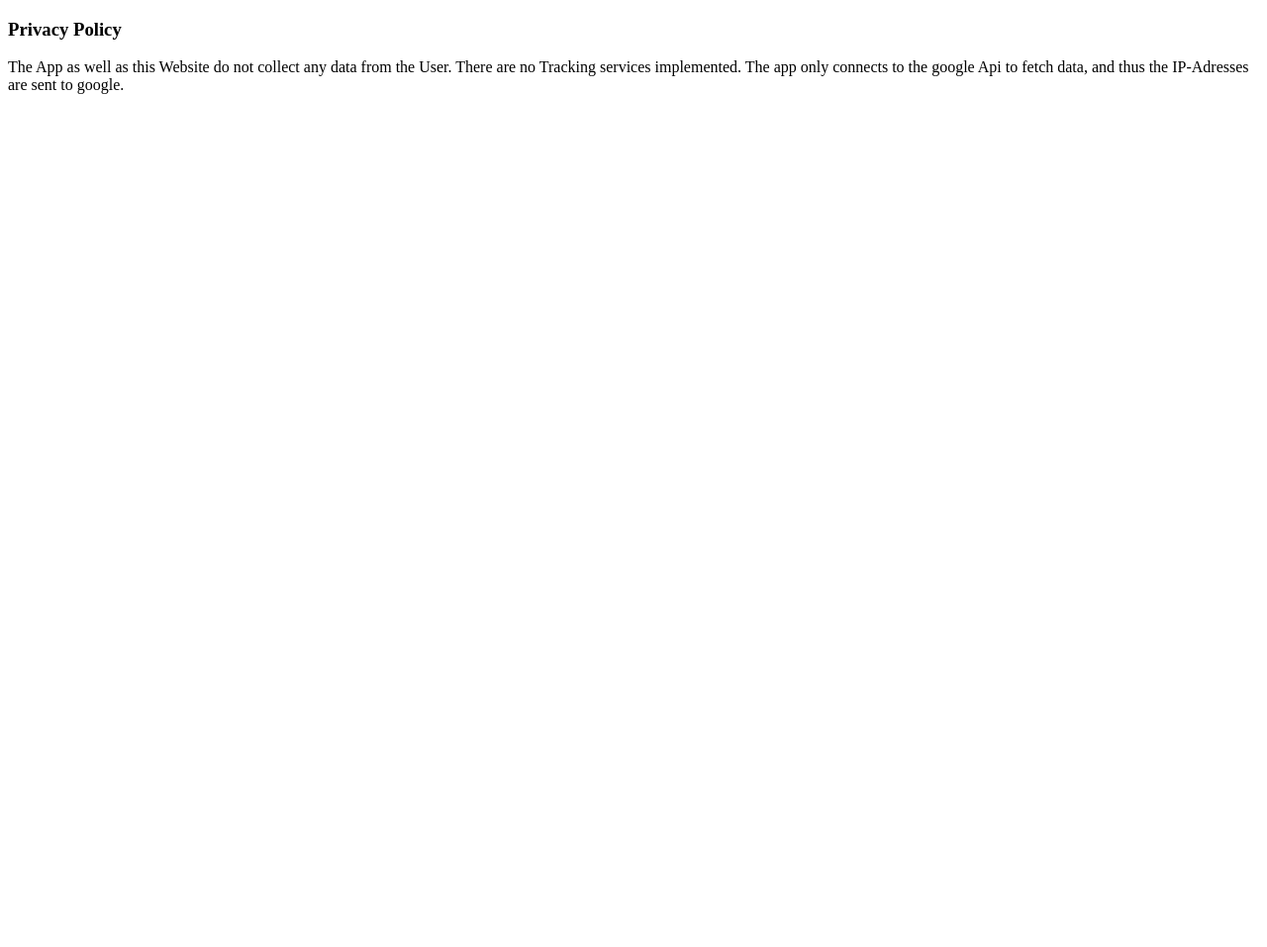
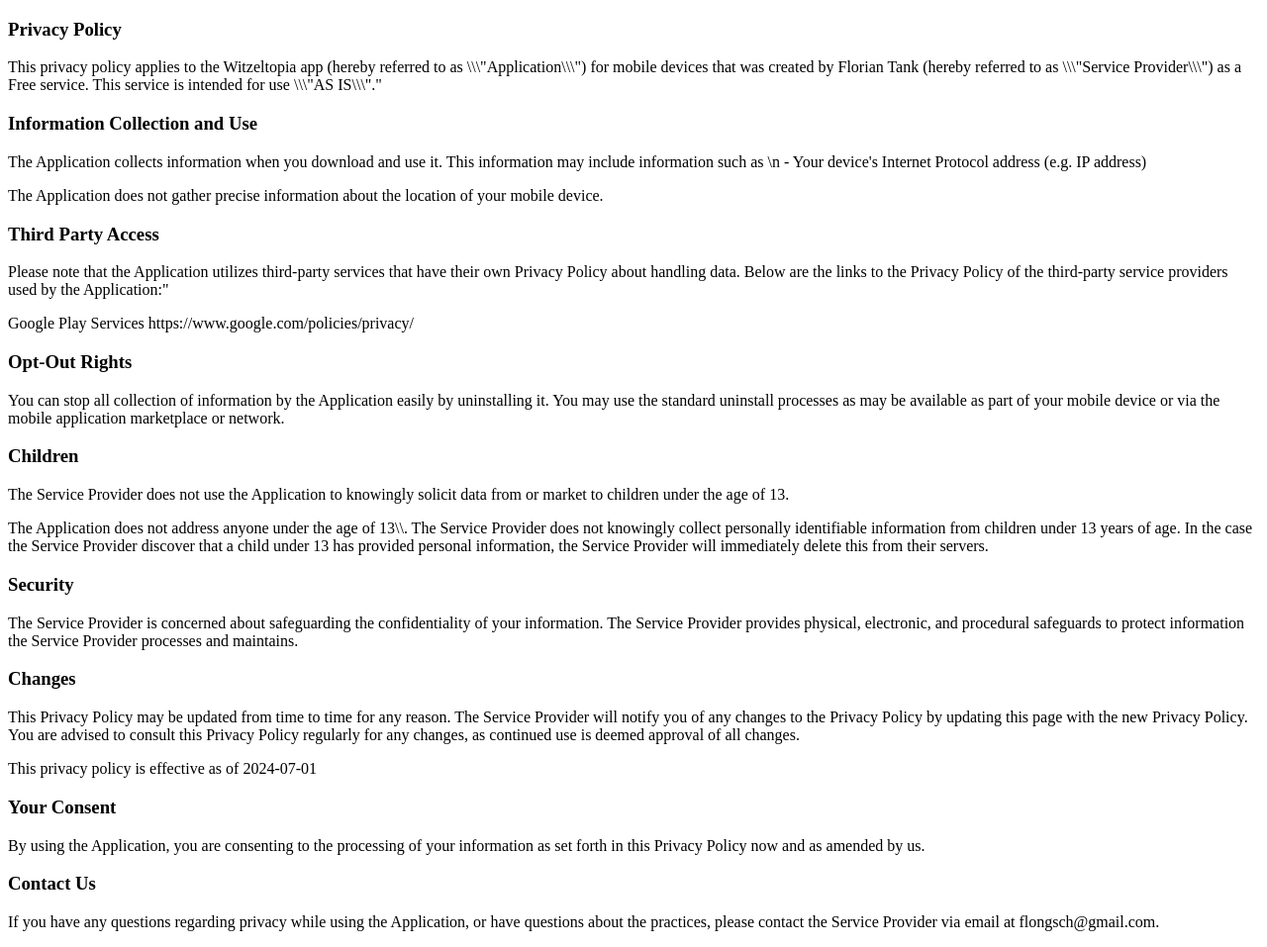
Before and after one commit to FlorianTank/Witzeltopia-Web, a plain HTML site: page privacy.html in a window 1280 px wide. Shown: the whole page at 99% size. Before the commit the page ends 800 px from the top, so only its background shows below. Drawn offline with Linux system fonts and the light colour scheme.

Commit message:
Update Privacy Policy

```diff
--- a/privacy.html
+++ b/privacy.html
@@ -7,6 +7,26 @@
 </head>
 <body>
     <h3>Privacy Policy</h3>
-    <p>The App as well as this Website do not collect any data from the User. There are no Tracking services implemented. The app only connects to the google Api to fetch data, and thus the IP-Adresses are sent to google.</p>
+    <p>This privacy policy applies to the Witzeltopia app (hereby referred to as \\\"Application\\\") for mobile devices that was created by Florian Tank (hereby referred to as \\\"Service Provider\\\") as a Free service. This service is intended for use \\\"AS IS\\\"."</p>
+    <h3>Information Collection and Use</h3>
+    <p>The Application collects information when you download and use it. This information may include information such as \n - Your device's Internet Protocol address (e.g. IP address)</p>
+    <p>The Application does not gather precise information about the location of your mobile device.</p>
+    <h3>Third Party Access</h3>
+    <p>Please note that the Application utilizes third-party services that have their own Privacy Policy about handling data. Below are the links to the Privacy Policy of the third-party service providers used by the Application:"</p>
+    <p>Google Play Services https://www.google.com/policies/privacy/</p>
+    <h3>Opt-Out Rights</h3>
+    <p>You can stop all collection of information by the Application easily by uninstalling it. You may use the standard uninstall processes as may be available as part of your mobile device or via the mobile application marketplace or network.</p>
+    <h3>Children</h3>
+    <p>The Service Provider does not use the Application to knowingly solicit data from or market to children under the age of 13.</p>
+    <p>The Application does not address anyone under the age of 13\\. The Service Provider does not knowingly collect personally identifiable information from children under 13 years of age. In the case the Service Provider discover that a child under 13 has provided personal information, the Service Provider will immediately delete this from their servers.</p>
+    <h3>Security</h3>
+    <p>The Service Provider is concerned about safeguarding the confidentiality of your information. The Service Provider provides physical, electronic, and procedural safeguards to protect information the Service Provider processes and maintains.</p>
+    <h3>Changes</h3>
+    <p>This Privacy Policy may be updated from time to time for any reason. The Service Provider will notify you of any changes to the Privacy Policy by updating this page with the new Privacy Policy. You are advised to consult this Privacy Policy regularly for any changes, as continued use is deemed approval of all changes.</p>
+    <p>This privacy policy is effective as of 2024-07-01</p>
+    <h3>Your Consent</h3>
+    <p>By using the Application, you are consenting to the processing of your information as set forth in this Privacy Policy now and as amended by us.</p>
+    <h3>Contact Us</h3>
+    <p>If you have any questions regarding privacy while using the Application, or have questions about the practices, please contact the Service Provider via email at flongsch@gmail.com.</p>
 </body>
 </html>
```
